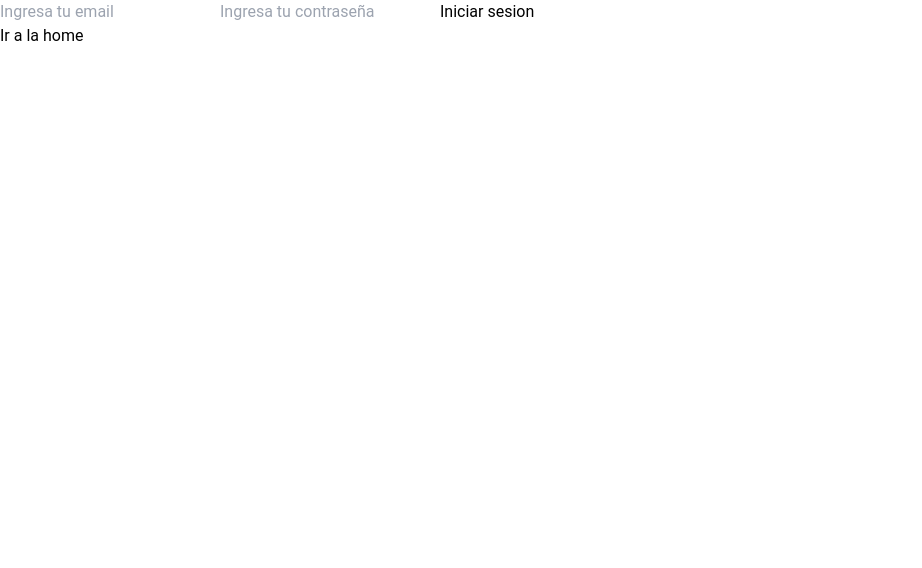
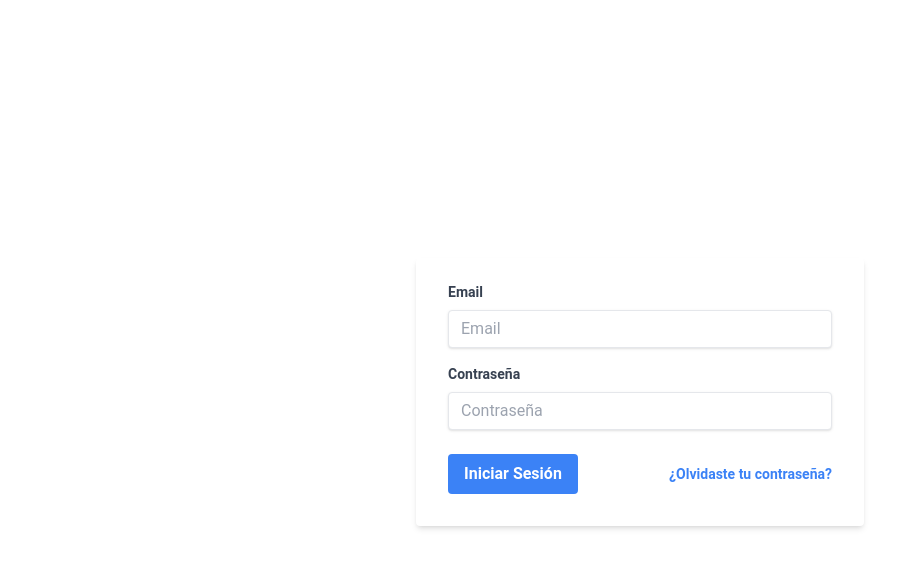
Before and after one commit to Kevttv/Prof, a Next.js app: page /login in a window 1280 px wide. Shown: the top 568 px of the page, without its empty margins (0-922 px from the left). Built offline with nearby package versions, Linux system fonts and the light colour scheme.

Commit message:
new changes

```diff
--- a/app/login/page.jsx
+++ b/app/login/page.jsx
@@ -1,11 +1,11 @@
 import React from 'react'
-import LoginCard from '@/components/Forms/Login'
+import AppLogin from '../../components/Forms/Login'
 
 
 export default function Login() {
     return (
         <div>
-            <LoginCard />
+            <AppLogin />
         </div>
     )
 }
--- /dev/null
+++ b/app/targetPage/page.jsx
@@ -0,0 +1,9 @@
+import React from 'react'
+import AuthSelection from '@/components/Cards/AuthSelection'
+export default function SelectionPage() {
+    return (
+        <div>
+                <AuthSelection/>
+        </div>
+    )
+}
--- /dev/null
+++ b/components/Cards/AuthSelection.jsx
@@ -0,0 +1,27 @@
+import React from 'react'
+import Link from 'next/link'
+export default function AuthSelection() {
+    return (
+        <div className="min-h-screen flex items-center justify-center">
+            <div className="flex flex-col sm:flex-row space-y-4 sm:space-y-0 sm:space-x-8">
+
+                <div className="bg-white shadow-md rounded px-4 sm:px-8 py-6 flex flex-col items-center w-full sm:w-1/2">
+                    <h2 className="text-xl font-bold mb-4">Iniciar Sesión como Usuario</h2>
+                    <p className="text-gray-600 mb-4">Accede a tu cuenta como usuario.</p>
+                    <Link href="/login" className="bg-blue-500 hover:bg-blue-700 text-white font-bold py-2 px-4 rounded focus:outline-none focus:shadow-outline w-full">
+                        Iniciar Sesión
+                    </Link>
+                </div>
+
+
+                <div className="bg-white shadow-md rounded px-4 sm:px-8 py-6 flex flex-col items-center w-full sm:w-1/2">
+                    <h2 className="text-xl font-bold mb-4">Iniciar Sesión como Barbería</h2>
+                    <p className="text-gray-600 mb-4">Accede a tu cuenta como barbería.</p>
+                    <Link href="/login-barberia" className="bg-blue-500 hover:bg-blue-700 text-white font-bold py-2 px-4 rounded focus:outline-none focus:shadow-outline w-full">
+                        Iniciar Sesión
+                    </Link>
+                </div>
+            </div>
+        </div>
+    )
+}
--- a/components/Forms/Login.jsx
+++ b/components/Forms/Login.jsx
@@ -3,7 +3,7 @@ import React from 'react'
 import { useState } from 'react'
 import axios from 'axios'
 import { useRouter } from 'next/navigation'
-import Link from 'next/link'
+// import Link from 'next/link'
 import Cookies from 'js-cookie'
 
 export default function AppLogin() {
@@ -35,9 +35,10 @@ export default function AppLogin() {
             })
             const data = response.data
             console.log(data)
-            Cookies.set('token', data.token, { sameSite: 'None', secure: true})
+            Cookies.set('token', data.token, { sameSite: 'None', secure: true })
             setTimeout(() => {
-                router.push('/')}, 1000)
+                router.push('/')
+            }, 1000)
 
 
 
@@ -82,13 +83,48 @@ export default function AppLogin() {
 
 
     return (
-        <div>
-            <form onSubmit={handleSubmit}>
-                <input type="email" placeholder='Ingresa tu email' value={email} onChange={handleChangeEmail} />
-                <input type="text" placeholder='Ingresa tu contraseña' value={password} onChange={handleChangePassword} />
-                <button type='submit'>Iniciar sesion</button>
+        <div className="min-h-screen flex items-center justify-center">
+            <form className="bg-white shadow-md rounded px-4 sm:px-8 pt-6 pb-8 mb-4 w-full max-w-md" onSubmit={handleSubmit}>
+                <div className="mb-4">
+                    <label className="block text-gray-700 text-sm font-bold mb-2" htmlFor="email">
+                        Email
+                    </label>
+                    <input
+                        className="shadow appearance-none border rounded w-full py-2 px-3 text-gray-700 leading-tight focus:outline-none focus:shadow-outline"
+                        id="email"
+                        type="email"
+                        placeholder="Email"
+                        value={email}
+                        onChange={handleChangeEmail}
+                        required
+                    />
+                </div>
+                <div className="mb-6">
+                    <label className="block text-gray-700 text-sm font-bold mb-2" htmlFor="password">
+                        Contraseña
+                    </label>
+                    <input
+                        className="shadow appearance-none border rounded w-full py-2 px-3 text-gray-700 leading-tight focus:outline-none focus:shadow-outline"
+                        id="password"
+                        type="password"
+                        placeholder="Contraseña"
+                        value={password}
+                        onChange={handleChangePassword}
+                        required
+                    />
+                </div>
+                <div className="flex items-center justify-between">
+                    <button
+                        className="bg-blue-500 hover:bg-blue-700 text-white font-bold py-2 px-4 rounded focus:outline-none focus:shadow-outline w-full sm:w-auto"
+                        type="submit"
+                    >
+                        Iniciar Sesión
+                    </button>
+                    <a className="inline-block align-baseline font-bold text-sm text-blue-500 hover:text-blue-800 mt-4 sm:mt-0" href="#">
+                        ¿Olvidaste tu contraseña?
+                    </a>
+                </div>
             </form>
-            <Link href='/'>Ir a la home</Link>
         </div>
     )
 }
```
